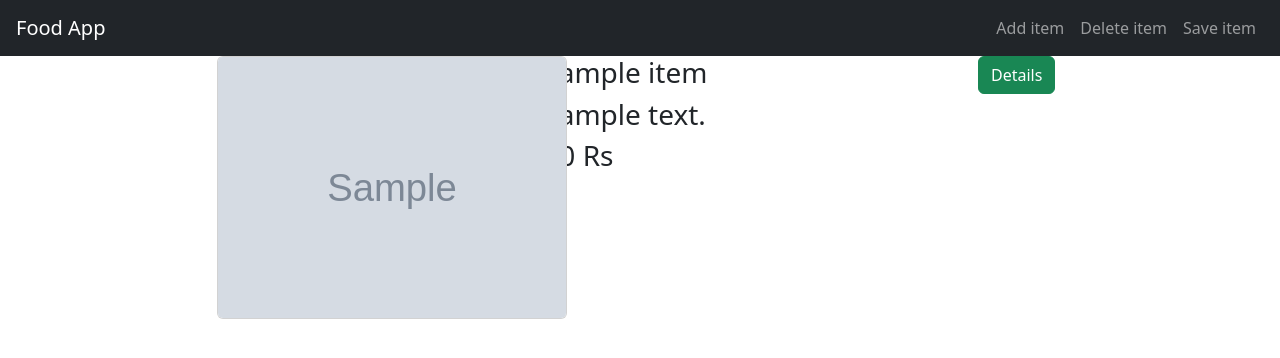
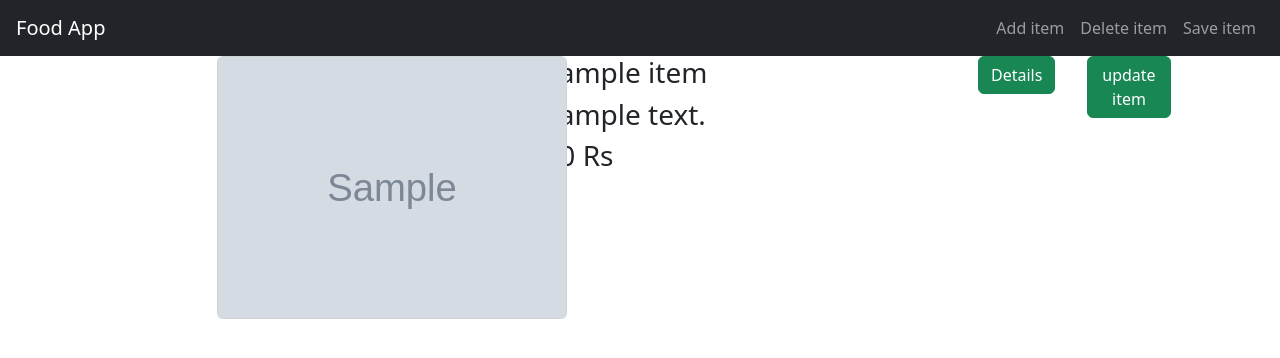
Before and after one commit to nagesh-iatharaju/foodmenu, a Django app: page /food/ in a window 1280 px wide. Shown: the top 358 px of the page. Run offline with Django 5.2, Linux system fonts and the light colour scheme; tables that the repository leaves empty hold one stand-in row (values such as "Sample post"); grey boxes marked "Sample" are stand-in pictures.

Commit message:
update and delete

```diff
--- a/food/templates/food/details.html
+++ b/food/templates/food/details.html
@@ -4,4 +4,6 @@
 <h1>{{item.item_name}}</h1>
 <h2>{{item.item_desc}}</h2>
 <h3>{{item.item_price}}</h3>
+<a href="{% url 'food:delete_item' item.id%}" class="btn btn-success">Delete</a>
+<a href="{% url 'food:update_item' item.id%}" class="btn btn-success">update item</a>
  {% endblock %}
--- a/food/templates/food/index.html
+++ b/food/templates/food/index.html
@@ -11,9 +11,13 @@
                 <h3>{{item.item_desc}}</h3>
                 <h3>{{item.item_price}} Rs</h3>
             </div>
-            <div class="col-md-2 offset">
+            <div class="col-md-1 ">
                 <a href="{% url 'food:details' item.id%}" class="btn btn-success">Details</a>
+            </div >
+            <div class="col-md-1">
+                <a href="{% url 'food:update_item' item.id%}" class="btn btn-success">update item</a>
             </div>
+
         </div>
     {%endfor%}
 {%endblock%}
--- a/food/urls.py
+++ b/food/urls.py
@@ -3,6 +3,8 @@ from .import views
 app_name= 'food'
 urlpatterns = [
     path('',views.index,name='index' ),
-    path('<int:item_id>/',views.details,name="details"),
-    path('add/',views.create_item,name="create_item"),
+    path('<int:item_id>/',views.details,name='details'),
+    path('add/',views.create_item,name='create_item'),
+    path('update/<int:id>/',views.update_item,name='update_item'),
+    path('delete/<int:id>',views.delete_item,name='delete_item'),
 ]
--- a/food/views.py
+++ b/food/views.py
@@ -25,3 +25,19 @@ def create_item(request):
         form.save()
         return redirect(to="food:index")
     return render(request,"food\item_form.html",{"form":form})
+
+def update_item(request,id):
+    item=Item.objects.get(pk=id)
+    form=Itemform(request.POST or None,instance=item)
+    if form.is_valid():
+        form.save()
+        return redirect(to='food:index')
+    return render(request,'food/item_form.html',{'form':form,'item':item})
+
+
+def delete_item(request,id):
+    item=Item.objects.get(pk=id)
+    if request.method== 'POST':
+        item.delete()
+        return redirect(to='food:index')
+    return render(request,'food/item_delete.html',{'item':item})
```
Also changed, not shown: food/templates/food/item_delete.html (added, +7 -0 lines).
